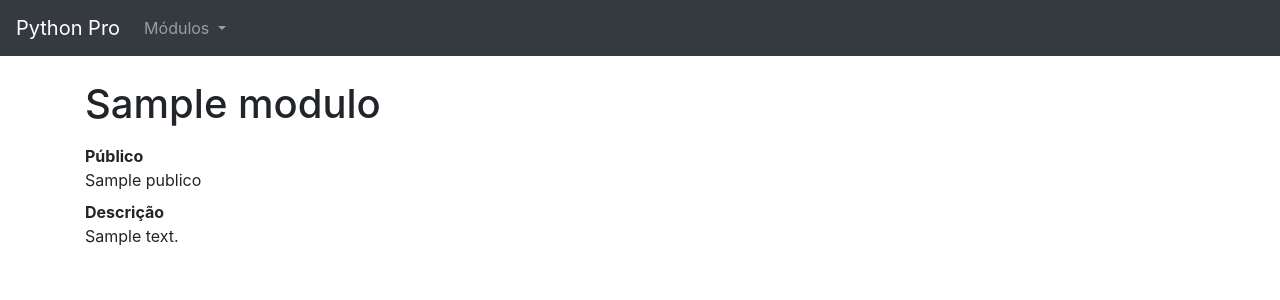
After one commit to Gabrieltggv/Curso-Django, a Django app: template pypro/modulos/templates/modulos/modulo_detalhe.html in a window 1280 px wide. The commit adds this page. Shown: the top 300 px of the page. Run offline with Django 3.2, Linux system fonts and the light colour scheme; the template is opened without the code that fills it: most values are stand-ins (such as "Sample title", 1, 10 or a date in 2020); some libraries are stand-ins or nearby versions.

Commit message:
Implementado a pagina de detalhe dos módulos
close #66

```diff
--- a/pypro/base/templates/base/base.html
+++ b/pypro/base/templates/base/base.html
@@ -35,7 +35,7 @@
                 </a>
                 <div class="dropdown-menu" aria-labelledby="navbarDropdown">
                     {% for modulo in MODULOS %}
-                    <a class="dropdown-item" href="#">{{ modulo.titulo }}</a>
+                    <a class="dropdown-item" href="{{modulo.get_absolute_url}}">{{ modulo.titulo }}</a>
                     <div class="dropdown-divider"></div>
                     {% endfor %}
                 </div>
--- a/pypro/modulos/admin.py
+++ b/pypro/modulos/admin.py
@@ -7,3 +7,4 @@
 @admin.register(Modulo)
 class ModuloAdmin(OrderedModelAdmin):
     list_display = ('titulo', 'publico', 'order', 'move_up_down_links')
+    prepopulated_fields = {'slug': ('titulo',)}
--- a/pypro/modulos/facade.py
+++ b/pypro/modulos/facade.py
@@ -9,3 +9,7 @@ def listar_modulos_ordenados() -> List[Modulo]:
     :return:
     """
     return list(Modulo.objects.order_by('order').all())
+
+
+def encontrar_modulo(slug: str) -> Modulo:
+    return Modulo.objects.get(slug=slug)
--- a/pypro/modulos/models.py
+++ b/pypro/modulos/models.py
@@ -1,4 +1,5 @@
 from django.db import models
+from django.urls import reverse
 from ordered_model.models import OrderedModel
 
 
@@ -6,9 +7,13 @@ class Modulo(OrderedModel):
     titulo = models.CharField(max_length=64)
     publico = models.TextField()
     descricao = models.TextField()
+    slug = models.SlugField(unique=True)
 
     class Meta(OrderedModel.Meta):
         pass
 
     def __str__(self):
         return self.titulo
+
+    def get_absolute_url(self):
+        return reverse('modulos:detalhe', kwargs={'slug': self.slug})
--- /dev/null
+++ b/pypro/modulos/templates/modulos/modulo_detalhe.html
@@ -0,0 +1,20 @@
+{% extends 'base/base.html' %}
+{% load static %}
+{% block title %}{{ modulo.titulo }}{% endblock title %}
+{% block description %}Página com detalhes do módulo {{ modulo.titulo }}{% endblock description %}
+{% block body %}
+<div class="container">
+    <div class="row">
+        <div class="col-md-12">
+            <h1 class="mt-4 mb-3">{{ modulo.titulo }}</h1>
+            <dl>
+                <dt>Público</dt>
+                <dd>{{ modulo.publico }}</dd>
+                <dt>Descrição</dt>
+                <dd>{{ modulo.descricao }}</dd>
+            </dl>
+
+        </div>
+    </div>
+</div>
+{% endblock body %}
--- a/pypro/urls.py
+++ b/pypro/urls.py
@@ -21,6 +21,7 @@ urlpatterns = [
     path('admin/', admin.site.urls),
     path('', include('pypro.base.urls')),
     path('aperitivos/', include('pypro.aperitivos.urls')),
+    path('modulos/', include('pypro.modulos.urls')),
 ]
 
 if settings.DEBUG:
```
Also changed, not shown: pypro/modulos/tests/test_aba_de_modulos.py (+5 -0 lines), pypro/modulos/tests/test_modulos_detalhe.py (added, +29 -0 lines), pypro/modulos/urls.py (added, +8 -0 lines), pypro/modulos/views.py (+7 -2 lines), pypro/modulos/migrations/0002_modulo_slug.py (added), pypro/modulos/migrations/0003_populando_slug.py (added), pypro/modulos/migrations/0004_slug_unico_e_nao_nulo.py (added).
